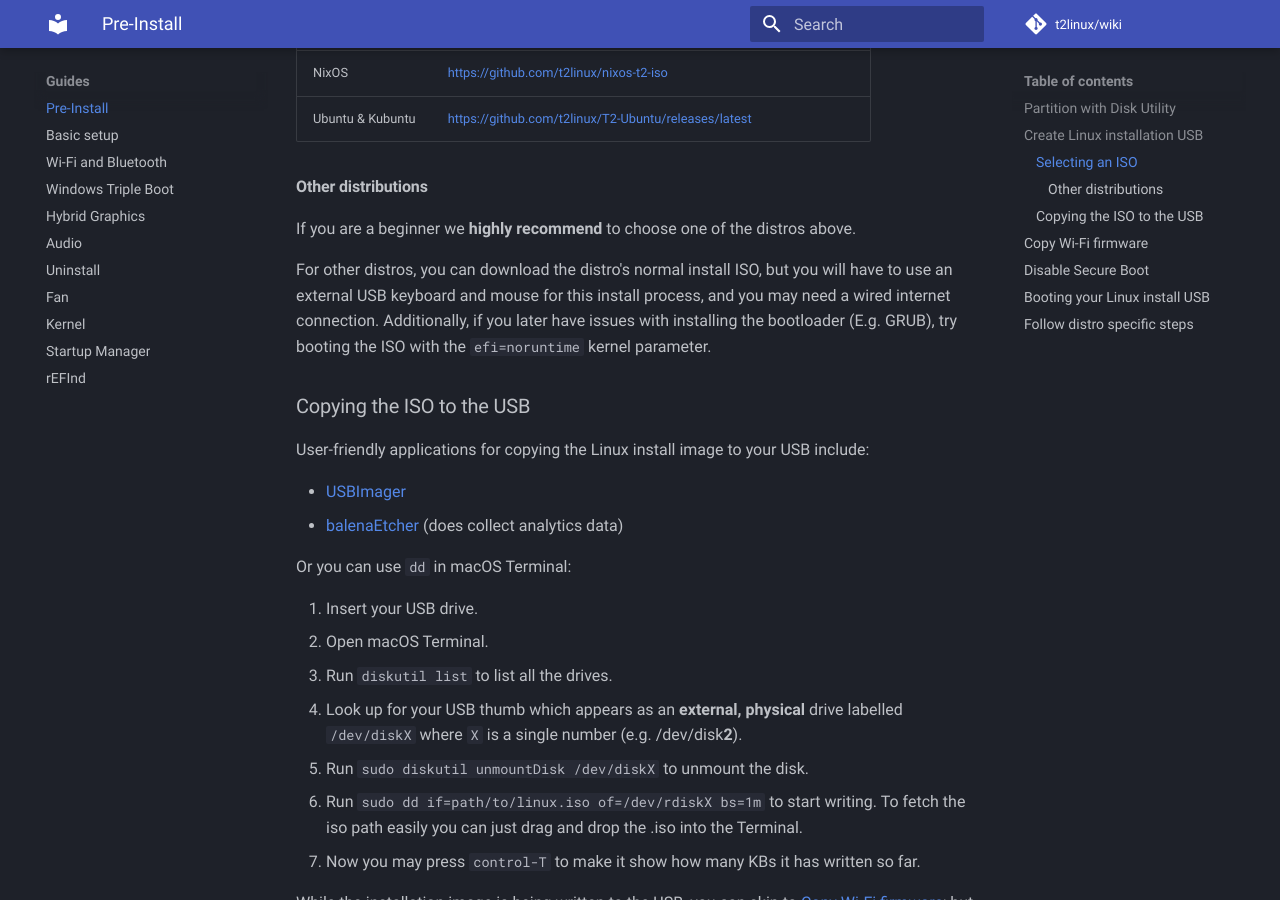
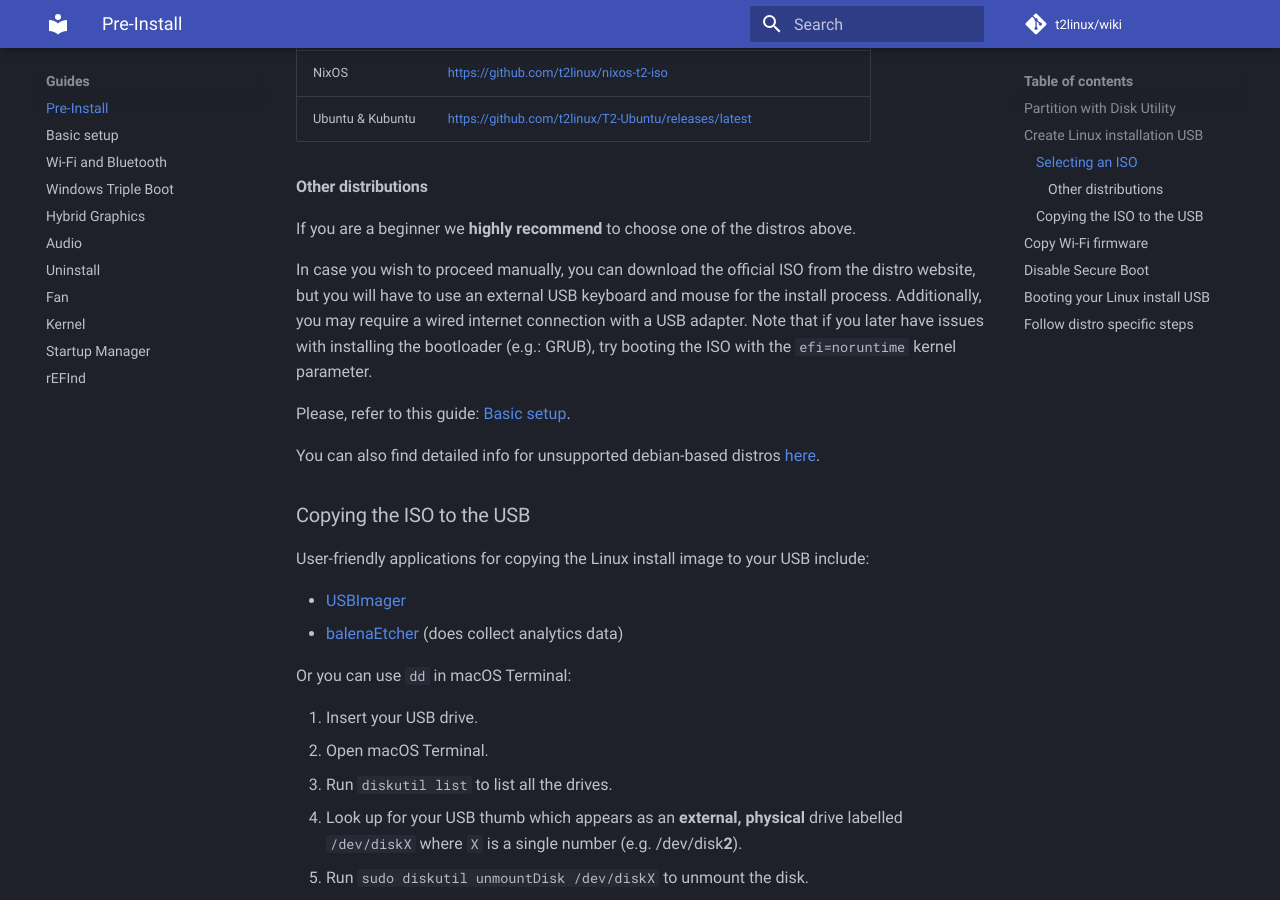
Before and after one commit to t2linux/wiki, an MkDocs documentation site: the page built from docs/guides/preinstall.md, in a window 1280 px wide and 900 px high, scrolled down 1415 px. Built offline with MkDocs 1.6.1 and Material for MkDocs 9.7.7, drawn with Linux system fonts in a browser that asks for light colours; comment, search, counter and statistics services are not loaded.

Commit message:
reverted (?)

```diff
--- a/docs/guides/preinstall.md
+++ b/docs/guides/preinstall.md
@@ -41,7 +41,11 @@ Listed below are the currently available installer ISOs for download:
 
 If you are a beginner we **highly recommend** to choose one of the distros above.
 
-For other distros, you can download the distro's normal install ISO, but you will have to use an external USB keyboard and mouse for this install process, and you may need a wired internet connection. Additionally, if you later have issues with installing the bootloader (E.g. GRUB), try booting the ISO with the `efi=noruntime` kernel parameter.
+In case you wish to proceed manually, you can download the official ISO from the distro website, but you will have to use an external USB keyboard and mouse for the install process. Additionally, you may require a wired internet connection with a USB adapter. Note that if you later have issues with installing the bootloader (e.g.: GRUB), try booting the ISO with the `efi=noruntime` kernel parameter.
+
+Please, refer to this guide: [Basic setup](https://wiki.t2linux.org/guides/postinstall/).
+
+You can also find detailed info for unsupported debian-based distros [here](https://wiki.t2linux.org/distributions/debian/installation/).
 
 ### Copying the ISO to the USB
 
```
